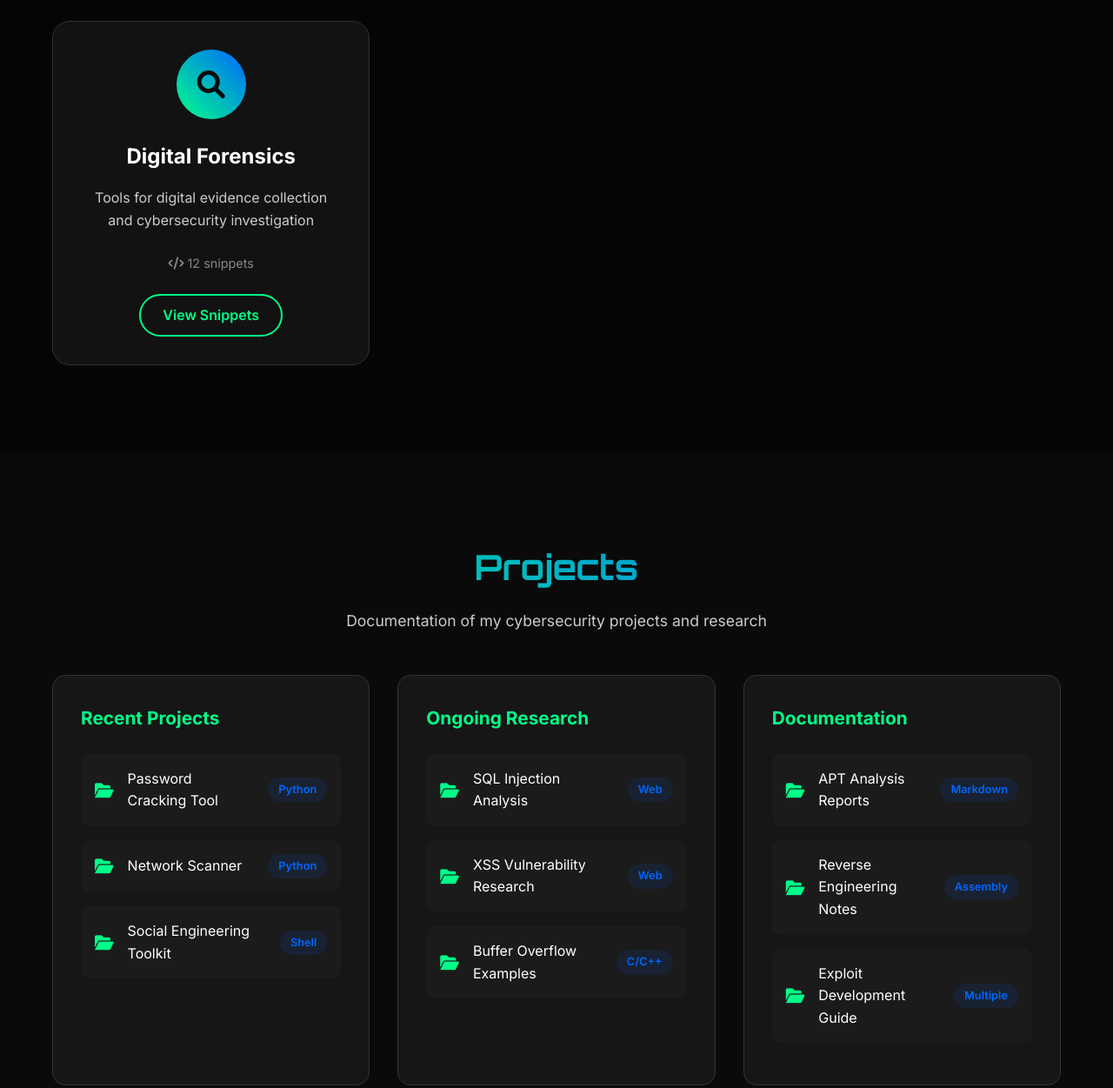
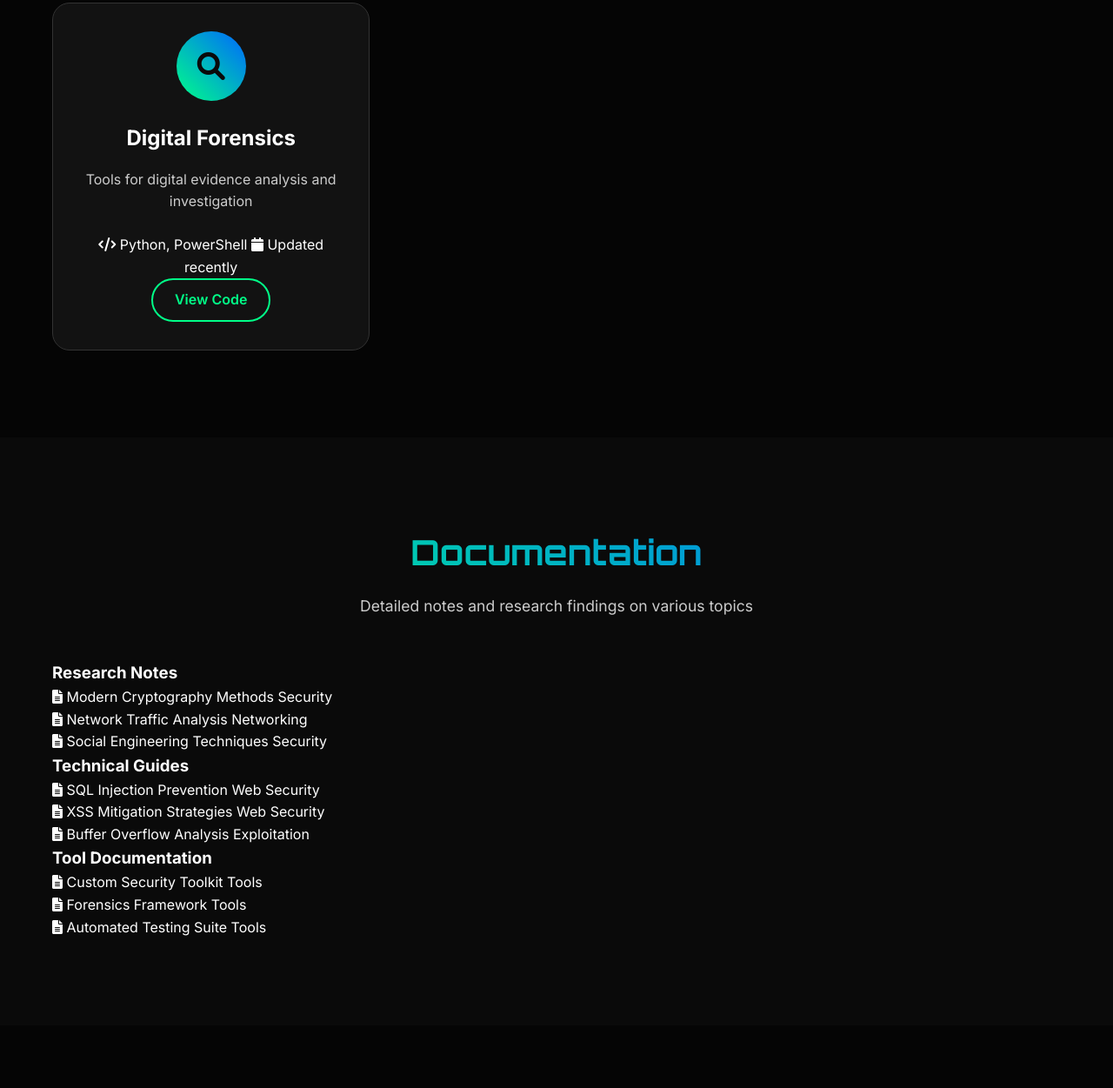
Before and after one commit to yashasp2004/yashasp2004.github.io, a plain HTML site: page index.html in a window 1280 px wide. Shown: the part 1486-2737 px from the top of the page at 87% size. Drawn offline with Linux system fonts and the light colour scheme.

Commit message:
Revise title and content for clarity and focus
Updated the title and meta description for better clarity. Changed section names and descriptions to reflect the focus on code snippets and documentation.

```diff
--- a/index.html
+++ b/index.html
@@ -3,8 +3,8 @@
 <head>
     <meta charset="UTF-8">
     <meta name="viewport" content="width=device-width, initial-scale=1.0">
-    <title>Rutken.me - Cybersecurity Documentation</title>
-    <meta name="description" content="Personal cybersecurity documentation and code snippets at Rutken.me">
+    <title>Rutken.me - Code Snippets & Documentation</title>
+    <meta name="description" content="Personal documentation and code snippets at Rutken.me">
     <link rel="stylesheet" href="styles.css">
     <link href="https://fonts.googleapis.com/css2?family=Orbitron:wght@400;700;900&family=Inter:wght@300;400;500;600;700&display=swap" rel="stylesheet">
     <link rel="stylesheet" href="https://cdnjs.cloudflare.com/ajax/libs/font-awesome/6.0.0/css/all.min.css">
@@ -21,10 +21,10 @@
                     <a href="#home" class="nav-link">Home</a>
                 </li>
                 <li class="nav-item">
-                    <a href="#snippets" class="nav-link">Snippets</a>
+                    <a href="#snippets" class="nav-link">Code Snippets</a>
                 </li>
                 <li class="nav-item">
-                    <a href="#projects" class="nav-link">Projects</a>
+                    <a href="#docs" class="nav-link">Documentation</a>
                 </li>
                 <li class="nav-item">
                     <a href="#about" class="nav-link">About</a>
@@ -43,27 +43,29 @@
 
     <!-- Hero Section -->
     <section id="home" class="hero">
-        <div class="hero-background"></div>
+        <div class="particles-container">
+            <div class="particles"></div>
+        </div>
         <div class="hero-content">
             <h1 class="hero-title">
-                <span class="typing-text">Cybersecurity Documentation</span>
+                <span class="typing-text">Code. Document. Share.</span>
                 <span class="cursor">|</span>
             </h1>
             <p class="hero-subtitle animate-fade-in">
-                Documenting my findings on ethical hacking, penetration testing, and cybersecurity fundamentals
+                Personal documentation and code snippets for cybersecurity and development
             </p>
             <div class="hero-buttons">
-                <a href="#snippets" class="btn btn-primary">Code Snippets</a>
-                <a href="#projects" class="btn btn-secondary">View Projects</a>
+                <a href="#snippets" class="btn btn-primary">View Snippets</a>
+                <a href="#docs" class="btn btn-secondary">Browse Docs</a>
             </div>
         </div>
     </section>
 
-    <!-- Snippets Section (Previously Courses) -->
+    <!-- Code Snippets Section -->
     <section id="snippets" class="snippets">
         <div class="container">
             <h2 class="section-title">Code Snippets</h2>
-            <p class="section-subtitle">Useful cybersecurity code snippets and documentation</p>
+            <p class="section-subtitle">Useful code samples and snippets for quick reference</p>
 
             <div class="snippets-grid">
                 <div class="snippet-card" data-aos="fade-up">
@@ -71,23 +73,25 @@
                         <i class="fas fa-shield-alt"></i>
                     </div>
                     <h3>Network Security</h3>
-                    <p>Tools and techniques for securing networks, implementing firewalls, and detecting intrusions</p>
-                    <div class="snippet-stats">
-                        <span><i class="fas fa-code"></i> 15 snippets</span>
+                    <p>Useful scripts for network scanning and security testing</p>
+                    <div class="snippet-info">
+                        <span><i class="fas fa-code"></i> Python</span>
+                        <span><i class="fas fa-calendar"></i> Updated recently</span>
                     </div>
-                    <a href="#" class="snippet-btn">View Snippets</a>
+                    <a href="#" class="snippet-btn">View Code</a>
                 </div>
 
                 <div class="snippet-card" data-aos="fade-up" data-aos-delay="100">
                     <div class="snippet-icon">
                         <i class="fas fa-bug"></i>
                     </div>
-                    <h3>Penetration Testing</h3>
-                    <p>Scripts and tools for penetration testing and vulnerability assessment techniques</p>
-                    <div class="snippet-stats">
-                        <span><i class="fas fa-code"></i> 22 snippets</span>
+                    <h3>Ethical Hacking</h3>
+                    <p>Scripts and tools for penetration testing and vulnerability assessment</p>
+                    <div class="snippet-info">
+                        <span><i class="fas fa-code"></i> Bash, Python</span>
+                        <span><i class="fas fa-calendar"></i> Updated recently</span>
                     </div>
-                    <a href="#" class="snippet-btn">View Snippets</a>
+                    <a href="#" class="snippet-btn">View Code</a>
                 </div>
 
                 <div class="snippet-card" data-aos="fade-up" data-aos-delay="200">
@@ -95,11 +99,12 @@
                         <i class="fas fa-lock"></i>
                     </div>
                     <h3>Cryptography</h3>
-                    <p>Implementation of encryption, digital signatures, and secure communication protocols</p>
-                    <div class="snippet-stats">
-                        <span><i class="fas fa-code"></i> 8 snippets</span>
+                    <p>Encryption, decryption, and secure communication examples</p>
+                    <div class="snippet-info">
+                        <span><i class="fas fa-code"></i> JavaScript, Python</span>
+                        <span><i class="fas fa-calendar"></i> Updated recently</span>
                     </div>
-                    <a href="#" class="snippet-btn">View Snippets</a>
+                    <a href="#" class="snippet-btn">View Code</a>
                 </div>
 
                 <div class="snippet-card" data-aos="fade-up" data-aos-delay="300">
@@ -107,82 +112,83 @@
                         <i class="fas fa-search"></i>
                     </div>
                     <h3>Digital Forensics</h3>
-                    <p>Tools for digital evidence collection and cybersecurity investigation</p>
-                    <div class="snippet-stats">
-                        <span><i class="fas fa-code"></i> 12 snippets</span>
+                    <p>Tools for digital evidence analysis and investigation</p>
+                    <div class="snippet-info">
+                        <span><i class="fas fa-code"></i> Python, PowerShell</span>
+                        <span><i class="fas fa-calendar"></i> Updated recently</span>
                     </div>
-                    <a href="#" class="snippet-btn">View Snippets</a>
+                    <a href="#" class="snippet-btn">View Code</a>
                 </div>
             </div>
         </div>
     </section>
 
-    <!-- Projects Section (Previously Labs) -->
-    <section id="projects" class="projects">
+    <!-- Documentation Section -->
+    <section id="docs" class="documentation">
         <div class="container">
-            <h2 class="section-title">Projects</h2>
-            <p class="section-subtitle">Documentation of my cybersecurity projects and research</p>
+            <h2 class="section-title">Documentation</h2>
+            <p class="section-subtitle">Detailed notes and research findings on various topics</p>
 
-            <div class="projects-container">
-                <div class="project-category">
-                    <h3>Recent Projects</h3>
-                    <div class="project-list">
-                        <div class="project-item">
-                            <i class="fas fa-folder-open"></i>
-                            <span>Password Cracking Tool</span>
-                            <span class="project-tag">Python</span>
+            <div class="docs-container">
+                <div class="doc-category">
+                    <h3>Research Notes</h3>
+                    <div class="doc-list">
+                        <div class="doc-item">
+                            <i class="fas fa-file-alt"></i>
+                            <span>Modern Cryptography Methods</span>
+                            <span class="doc-tag">Security</span>
                         </div>
-                        <div class="project-item">
-                            <i class="fas fa-folder-open"></i>
-                            <span>Network Scanner</span>
-                            <span class="project-tag">Python</span>
+                        <div class="doc-item">
+                            <i class="fas fa-file-alt"></i>
+                            <span>Network Traffic Analysis</span>
+                            <span class="doc-tag">Networking</span>
                         </div>
-                        <div class="project-item">
-                            <i class="fas fa-folder-open"></i>
-                            <span>Social Engineering Toolkit</span>
-                            <span class="project-tag">Shell</span>
+                        <div class="doc-item">
+                            <i class="fas fa-file-alt"></i>
+                            <span>Social Engineering Techniques</span>
+                            <span class="doc-tag">Security</span>
                         </div>
                     </div>
                 </div>
 
-                <div class="project-category">
-                    <h3>Ongoing Research</h3>
-                    <div class="project-list">
-                        <div class="project-item">
-                            <i class="fas fa-folder-open"></i>
-                            <span>SQL Injection Analysis</span>
-                            <span class="project-tag">Web</span>
+                <div class="doc-category">
+                    <h3>Technical Guides</h3>
+                    <div class="doc-list">
+                        <div class="doc-item">
+                            <i class="fas fa-file-alt"></i>
+                            <span>SQL Injection Prevention</span>
+                            <span class="doc-tag">Web Security</span>
                         </div>
-                        <div class="project-item">
-                            <i class="fas fa-folder-open"></i>
-                            <span>XSS Vulnerability Research</span>
-                            <span class="project-tag">Web</span>
+                        <div class="doc-item">
+                            <i class="fas fa-file-alt"></i>
+                            <span>XSS Mitigation Strategies</span>
+                            <span class="doc-tag">Web Security</span>
                         </div>
-                        <div class="project-item">
-                            <i class="fas fa-folder-open"></i>
-                            <span>Buffer Overflow Examples</span>
-                            <span class="project-tag">C/C++</span>
+                        <div class="doc-item">
+                            <i class="fas fa-file-alt"></i>
+                            <span>Buffer Overflow Analysis</span>
+                            <span class="doc-tag">Exploitation</span>
                         </div>
                     </div>
                 </div>
 
-                <div class="project-category">
-                    <h3>Documentation</h3>
-                    <div class="project-list">
-                        <div class="project-item">
-                            <i class="fas fa-folder-open"></i>
-                            <span>APT Analysis Reports</span>
-                            <span class="project-tag">Markdown</span>
+                <div class="doc-category">
+                    <h3>Tool Documentation</h3>
+                    <div class="doc-list">
+                        <div class="doc-item">
+                            <i class="fas fa-file-alt"></i>
+                            <span>Custom Security Toolkit</span>
+                            <span class="doc-tag">Tools</span>
                         </div>
-                        <div class="project-item">
-                            <i class="fas fa-folder-open"></i>
-                            <span>Reverse Engineering Notes</span>
-                            <span class="project-tag">Assembly</span>
+                        <div class="doc-item">
+                            <i class="fas fa-file-alt"></i>
+                            <span>Forensics Framework</span>
+                            <span class="doc-tag">Tools</span>
                         </div>
-                        <div class="project-item">
-                            <i class="fas fa-folder-open"></i>
-                            <span>Exploit Development Guide</span>
-                            <span class="project-tag">Multiple</span>
+                        <div class="doc-item">
+                            <i class="fas fa-file-alt"></i>
+                            <span>Automated Testing Suite</span>
+                            <span class="doc-tag">Tools</span>
                         </div>
                     </div>
                 </div>
@@ -197,30 +203,29 @@
                 <div class="about-text">
                     <h2 class="section-title">About Rutken.me</h2>
                     <p>
-                        Rutken.me is my personal cybersecurity documentation hub where I share my findings,
-                        code snippets, and research on various cybersecurity topics. My goal is to document
-                        my journey in the field and share practical knowledge.
+                        Rutken.me is my personal documentation repository where I share code snippets, research findings,
+                        and technical guides related to cybersecurity and software development.
                     </p>
                     <p>
-                        With a focus on practical application and real-world scenarios, this site serves
-                        as both a personal knowledge base and a resource for others interested in cybersecurity.
+                        This site serves as both my personal knowledge base and a resource for others interested
+                        in these topics. All content is based on my personal research and experimentation.
                     </p>
                     <div class="features">
                         <div class="feature">
                             <i class="fas fa-check-circle"></i>
-                            <span>Code Snippets & Tools</span>
+                            <span>Detailed Documentation</span>
                         </div>
                         <div class="feature">
                             <i class="fas fa-check-circle"></i>
-                            <span>Research Documentation</span>
+                            <span>Practical Code Examples</span>
                         </div>
                         <div class="feature">
                             <i class="fas fa-check-circle"></i>
-                            <span>Technical Guides</span>
+                            <span>Research-Backed Content</span>
                         </div>
                         <div class="feature">
                             <i class="fas fa-check-circle"></i>
-                            <span>Project Writeups</span>
+                            <span>Regularly Updated</span>
                         </div>
                     </div>
                 </div>
@@ -239,7 +244,7 @@
     <section id="contact" class="contact">
         <div class="container">
             <h2 class="section-title">Get In Touch</h2>
-            <p class="section-subtitle">Have questions or want to collaborate? Reach out!</p>
+            <p class="section-subtitle">Have questions or suggestions about the content? Reach out!</p>
 
             <div class="contact-content">
                 <div class="contact-info">
@@ -247,14 +252,21 @@
                         <i class="fas fa-envelope"></i>
                         <div>
                             <h4>Email</h4>
-                            <p>info@rutken.me</p>
+                            <p>contact@rutken.me</p>
+                        </div>
+                    </div>
+                    <div class="contact-item">
+                        <i class="fas fa-globe"></i>
+                        <div>
+                            <h4>Website</h4>
+                            <p>rutken.me</p>
                         </div>
                     </div>
                     <div class="contact-item">
                         <i class="fas fa-map-marker-alt"></i>
                         <div>
                             <h4>Location</h4>
-                            <p>Global Remote</p>
+                            <p>Digital Space</p>
                         </div>
                     </div>
                 </div>
@@ -269,9 +281,9 @@
                     <div class="form-group">
                         <select id="subject" name="subject" required>
                             <option value="">Select a topic</option>
-                            <option value="question">General Question</option>
+                            <option value="suggestion">Content Suggestion</option>
+                            <option value="question">Technical Question</option>
                             <option value="collaboration">Collaboration</option>
-                            <option value="feedback">Feedback</option>
                             <option value="other">Other</option>
                         </select>
                     </div>
@@ -290,7 +302,7 @@
             <div class="footer-content">
                 <div class="footer-section">
                     <h3>Rutken<span>.me</span></h3>
-                    <p>Personal cybersecurity documentation, research findings, and code snippets.</p>
+                    <p>Personal documentation and code snippets for cybersecurity and software development.</p>
                     <div class="social-links">
                         <a href="#"><i class="fab fa-twitter"></i></a>
                         <a href="#"><i class="fab fa-linkedin"></i></a>
@@ -303,7 +315,7 @@
                     <h4>Quick Links</h4>
                     <ul>
                         <li><a href="#snippets">Code Snippets</a></li>
-                        <li><a href="#projects">Projects</a></li>
+                        <li><a href="#docs">Documentation</a></li>
                         <li><a href="#about">About</a></li>
                         <li><a href="#contact">Contact</a></li>
                     </ul>
@@ -312,9 +324,19 @@
                 <div class="footer-section">
                     <h4>Resources</h4>
                     <ul>
-                        <li><a href="#">Documentation</a></li>
-                        <li><a href="#">Blog</a></li>
+                        <li><a href="#">Latest Updates</a></li>
+                        <li><a href="#">Research Notes</a></li>
                         <li><a href="#">Tools</a></li>
+                        <li><a href="#">FAQ</a></li>
+                    </ul>
+                </div>
+
+                <div class="footer-section">
+                    <h4>Legal</h4>
+                    <ul>
+                        <li><a href="#">Privacy Policy</a></li>
+                        <li><a href="#">Terms of Use</a></li>
+                        <li><a href="#">Disclaimer</a></li>
                     </ul>
                 </div>
             </div>
```
